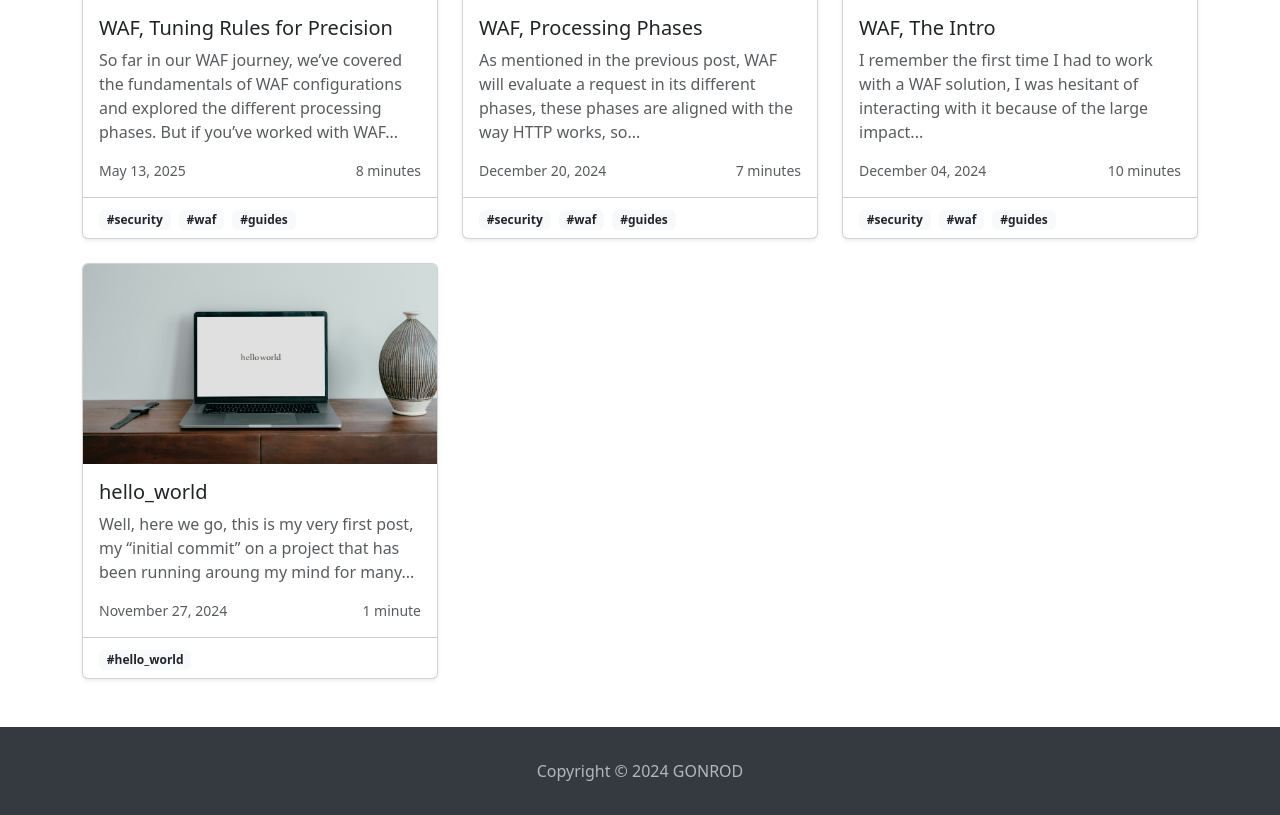
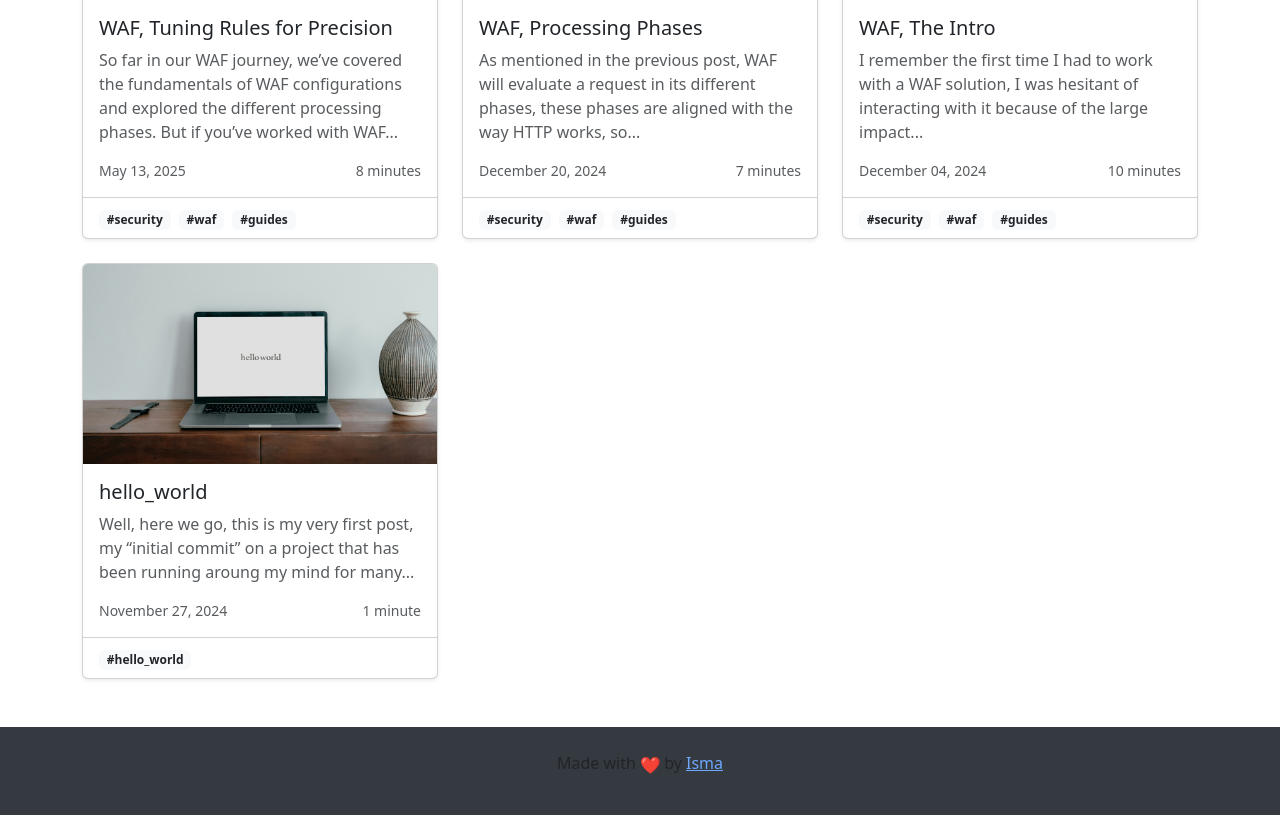
Before and after one commit to ismgonza/ismgonza.github.io, a Jekyll site: the page built from index.html, in a window 1280 px wide. Shown: the part 856-1671 px from the top of the page. Built offline with Jekyll 4.4.1, drawn with Linux system fonts in a browser that asks for light colours; nearby versions of some CDN libraries; emoji names are drawn with the system emoji font; the list of posts is cut into pages by our own code.

Commit message:
Updated footter

```diff
--- a/_includes/footer.html
+++ b/_includes/footer.html
@@ -2,7 +2,11 @@
     <div class="container">
         <div class="row row-cols-1 row-cols-lg-1">
             <div class="col">
-                <p class="text-muted my-2">Copyright © 2024 GONROD</p>
+                <!-- <p class="text-muted my-2">Copyright © 2025 GONROD</p> -->
+                <p class="footer-heart">
+                    Made with <g-emoji class="g-emoji" alias="heart" fallback-src="https://github.githubassets.com/images/icons/emoji/unicode/2764.png">
+                  <img class="emoji" alt="heart" height="20" width="20" src="https://github.githubassets.com/images/icons/emoji/unicode/2764.png"></g-emoji> by <a href="https://www.linkedin.com/in/ismgonza/">Isma</a>
+                  </p>
             </div>
         </div>
     </div>
```
